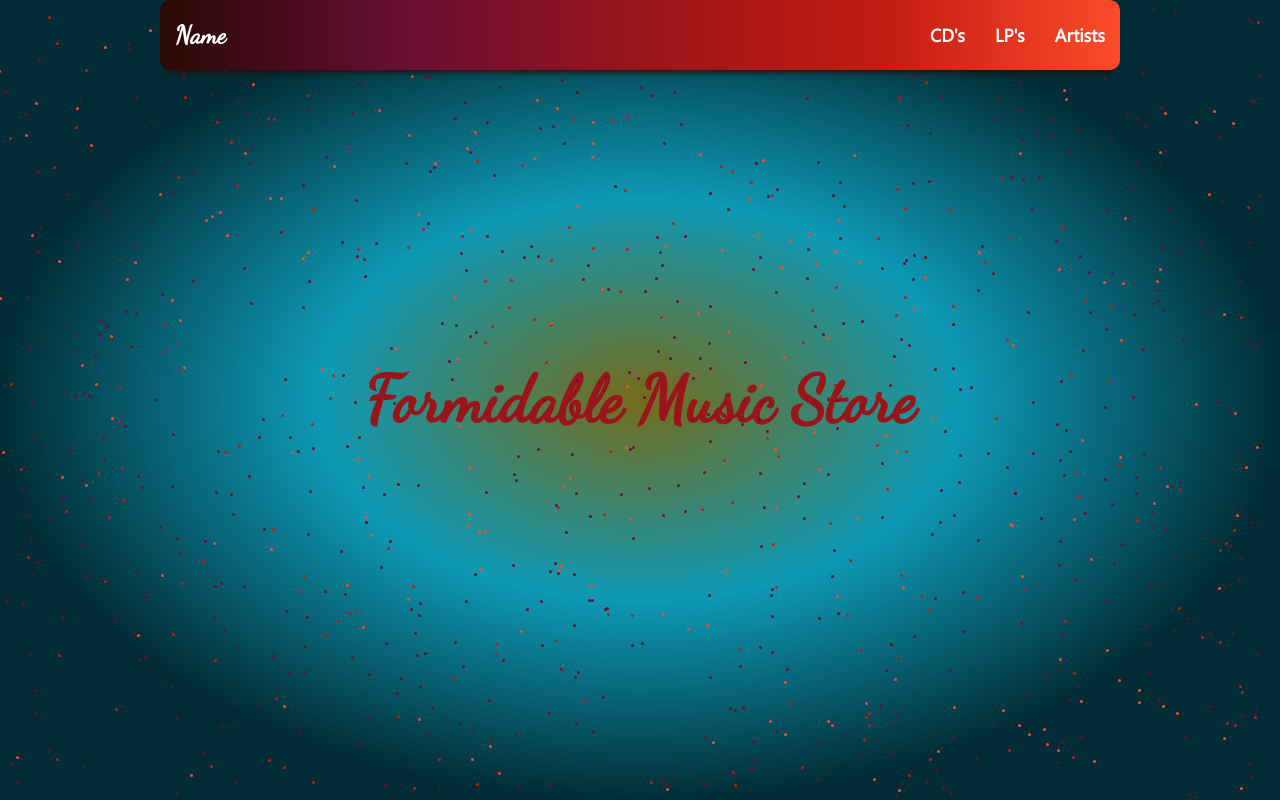
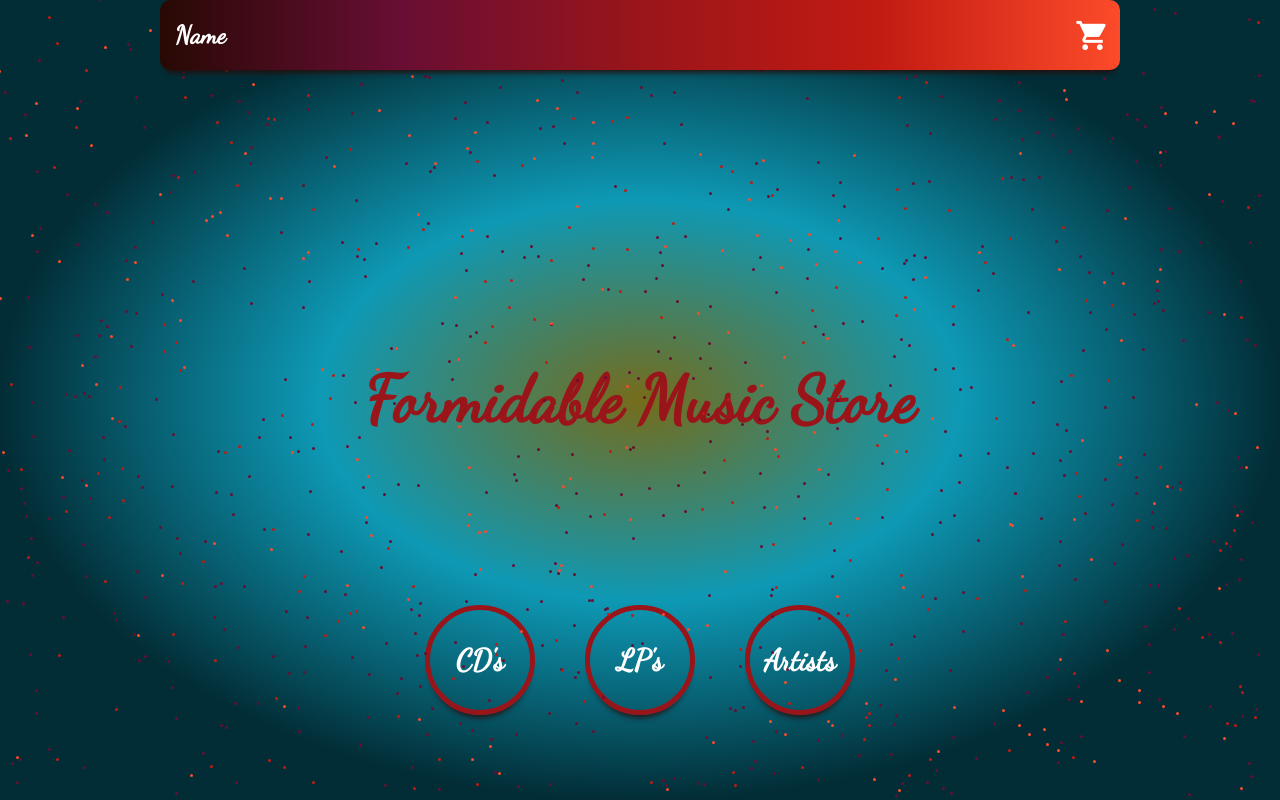
Before and after one commit to ElmaHarmsen/Vue-Music-Store, a Vue app: page / in a window 1280 px wide. Shown: the top 800 px of the page. Built offline with nearby package versions, Linux system fonts and the light colour scheme.

Commit message:
Lazy sunday commit:
Installed google material icon package and used the shopping cart.
Made cool color change animation on the 3 round buttons.

```diff
--- a/package.json
+++ b/package.json
@@ -9,6 +9,7 @@
   },
   "dependencies": {
     "core-js": "^3.6.4",
+    "material-design-icons": "^3.0.1",
     "vue": "^2.6.11"
   },
   "devDependencies": {
--- a/src/App.vue
+++ b/src/App.vue
@@ -4,7 +4,13 @@
 
     <HelloWorld />
 
-    <ConsistentButton />
+    <div class="consistent-item-wrapper">
+      <ConsistentButton
+        v-for="btnitem in consistentButton"
+        v-bind:key="btnitem.id"
+        v-bind:btnContent="btnitem"
+      ></ConsistentButton>
+    </div>
 
     <div class="music-item-wrapper">
       <MusicItem
@@ -70,15 +76,15 @@ export default {
       consistentButton: [
         {
           id: 1,
-          content: "Browse CD's"
+          content: "CD's"
         },
         {
           id: 2,
-          content: "Browse LP's"
+          content: "LP's"
         },
         {
           id: 3,
-          content: "Browse Artists"
+          content: "Artists"
         }
       ]
     };
@@ -119,6 +125,13 @@ export default {
     width: 75%;
     flex-basis: 25%;
   }
+
+  .consistent-item-wrapper {
+    display: flex;
+    flex-flow: row nowrap;
+    justify-content: center;
+    margin: auto auto;
+  }
 }
 
 body {
--- a/src/components/ConsistentButton.vue
+++ b/src/components/ConsistentButton.vue
@@ -1,25 +1,52 @@
 <template>
   <section>
     <div class="consistent-button-border">
-      <p class="consistent-button-content">this is a button</p>
+      <p>{{ btnContent.content }}</p>
     </div>
   </section>
 </template>
 
 <script>
 export default {
-  name: "ConsistentButton"
+  name: "ConsistentButton",
+  props: ["btnContent"]
 };
 </script>
 
 <style lang="scss" scoped>
 section {
   .consistent-button-border {
-    background: #fff;
-  }
-  .consistent-button-content {
-    background: #fff;
-    padding: 2rem;
+    border-radius: 50%;
+    box-shadow: 0 8px 6px -6px $throbbing-dark-color;
+    height: 100px;
+    width: 100px;
+    display: flex;
+    flex-flow: column nowrap;
+    justify-content: center;
+    animation-name: changeColorButton;
+    animation-duration: 1s;
+    animation-iteration-count: infinite;
+    margin: -200px 25px 0px 25px;
+    color: $white-color;
+
+    p {
+      margin: 0;
+      font-family: "dancing-script";
+      font-size: 30px;
+      font-weight: bold;
+    }
+
+    @keyframes changeColorButton {
+      0% {
+        border: 5px solid $defenders-red-color;
+      }
+      50% {
+        border: 5px solid $defenders-red-color;
+      }
+      100% {
+        border: 5px solid $bicycle-orange-color;
+      }
+    }
   }
 }
 </style>
--- a/src/components/HelloWorld.vue
+++ b/src/components/HelloWorld.vue
@@ -51,6 +51,7 @@ export default {
 section {
   // background: radial-gradient( #222, #000);
   background: radial-gradient(closest-side, #756c1b, #0e99b5, #022d36);
+  border-bottom: 5px solid $merlit-purple-color;
   height: 100vh;
   display: flex;
   flex-flow: column nowrap;
--- a/src/components/MusicItem.vue
+++ b/src/components/MusicItem.vue
@@ -29,7 +29,7 @@ section {
   flex-flow: column;
   border-radius: 10px;
   box-shadow: 0 8px 6px -6px $throbbing-dark-color;
-  margin: 0px 0px 50px 0px;
+  margin: 50px 0px 50px 0px;
 
   img {
     height: 250px;
--- a/src/components/NavBar.vue
+++ b/src/components/NavBar.vue
@@ -1,10 +1,15 @@
 <template>
   <section>
     <h2>Name</h2>
-    <div>
+    <!-- <div>
       <p>CD's</p>
       <p>LP's</p>
       <p>Artists</p>
+    </div> -->
+    <div>
+      <i class="material-icons">
+        shopping_cart
+      </i>
     </div>
   </section>
 </template>
@@ -57,6 +62,12 @@ section {
       font-weight: bold;
       padding: 0px 15px;
     }
+
+    .material-icons {
+      color: $white-color;
+      font-size: 35px;
+      padding: 0px 10px 0px 0px;
+    }
   }
 }
 </style>
--- a/src/main.js
+++ b/src/main.js
@@ -1,6 +1,7 @@
 import Vue from "vue";
 import App from "./App.vue";
 import "@/assets/fonts.css";
+import "material-design-icons/iconfont/material-icons.css";
 
 Vue.config.productionTip = false;
 
```
Also changed, not shown: 1 other file (tests, documents, lock files or other folders).
